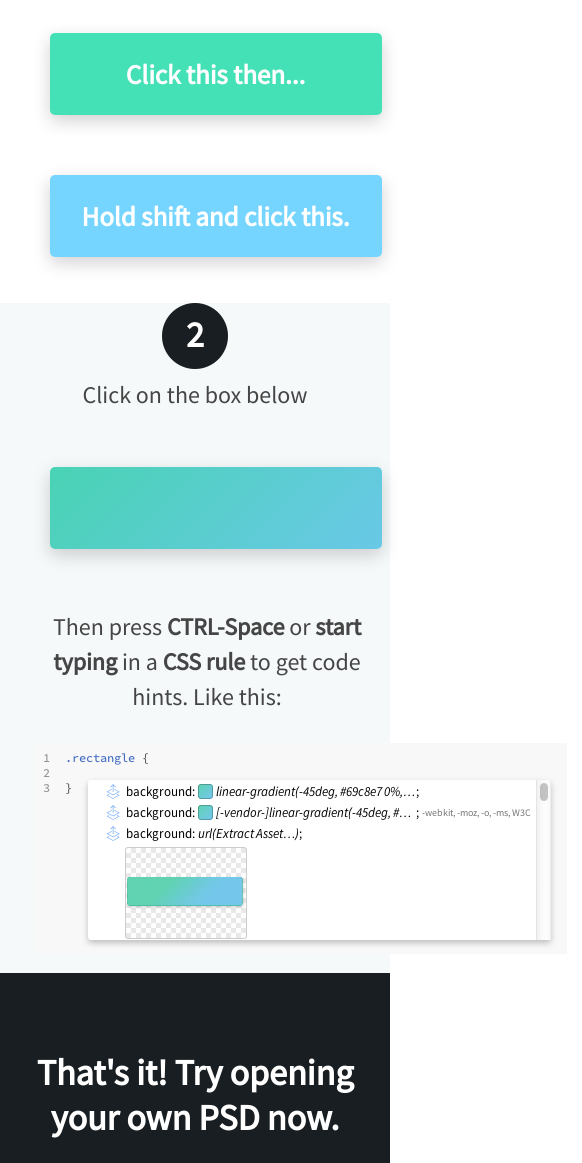
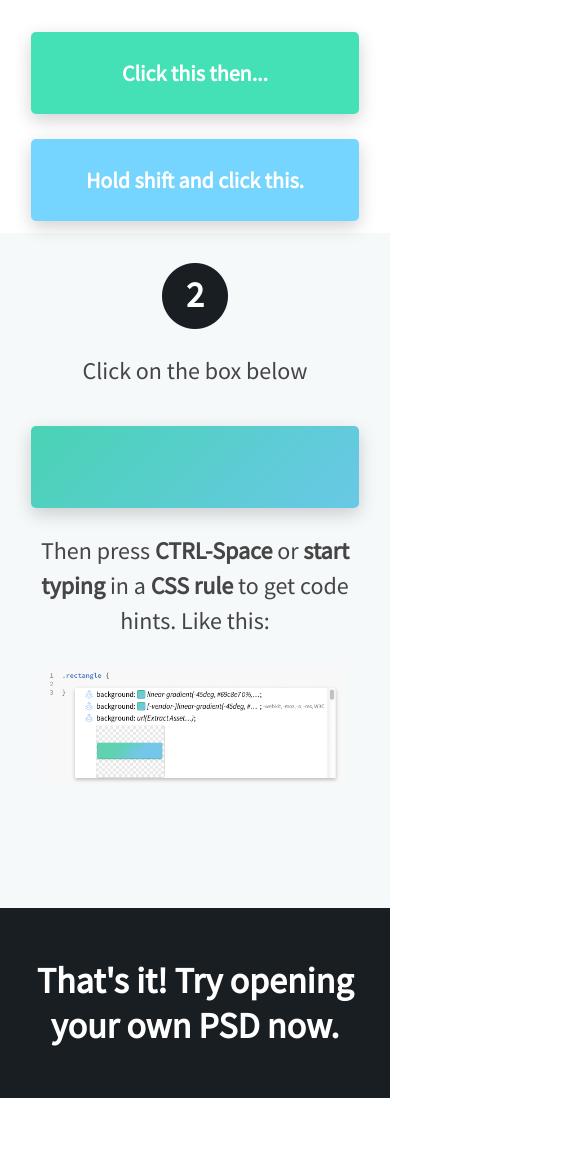
Before and after one commit to czmj/extract-demo, a plain HTML site: page index.html in a window 390 px wide. Shown: the part 370-1533 px from the top of the page, 582 px wide, since content can reach past the window. After the commit the page ends 1468 px from the top, so only its background shows below. Drawn offline with Linux system fonts and the light colour scheme.

Commit message:
improved responsiveness

```diff
--- a/index.html
+++ b/index.html
@@ -13,17 +13,17 @@
         <div class="badge"><div class="badge-number">1</div></div>
         <h3 class="content-heading">You can <strong>measure</strong> the distance between two objects.</h3>
         <div class="content">
-            <input type="button" class="button btn-green" value="Click this then..."/>
-            <input type="button" class="button btn-blue" value="Hold shift and click this."/>
+            <input type="button" class="col button btn-green" value="Click this then..."/>
+            <input type="button" class="col button btn-blue" value="Hold shift and click this."/>
         </div>
     </div>
     <div id="section2">
         <div class="badge"><div class="badge-number">2</div></div>
         <h3 class="content-heading">Click on the box below</h3>
         <div class="content">
-            <input type="button" class="button btn-grad"/>
-            <span>Then press <strong>CTRL-Space</strong> or <strong>start typing</strong> in a <strong>CSS rule</strong> to get code hints. Like this:</span>
-            <img src="images/Screen-Shot-2014-09-19-at-7.32.49-PM.png"/>
+            <input type="button" class="col button btn-grad"/>
+            <p class="col">Then press <strong>CTRL-Space</strong> or <strong>start typing</strong> in a <strong>CSS rule</strong> to get code hints. Like this:</p>
+            <img alt="Press CTRL-Space in a CSS rule" src="images/Screen-Shot-2014-09-19-at-7.32.49-PM.png"/>
         </div>
     </div>
     <div id="footer">
--- a/main.css
+++ b/main.css
@@ -2,6 +2,11 @@ body{
     margin:0;
     text-align:center;
     font-family: 'Source Sans Pro';
+}
+.col{
+    width: 332px;
+    max-width: 84%;
+    margin:3.2% 8%;
 }
 #header{
     background:#181e21;
@@ -27,7 +32,7 @@ body{
 }
 #section2{
     background-color: #f6f9fa;
-    padding-top: 3.6%%;
+    padding-top: 3.6%;
     min-height: 660px;
 }
 .badge{
@@ -49,15 +54,8 @@ body{
 h3{
     color: #454545;
     font: 400 24px / 36px 'Source Sans Pro';
-    margin-top: 2%;
 }
-.content {
-    width: 90%;
-    margin:0;
-    margin-left: auto;
-    margin-right: auto;
 
-}
 .button {
     width: 332px;
     height: 82px;
@@ -68,8 +66,14 @@ h3{
     -webkit-box-shadow: 0px 6px 18px 0.00px rgba(0, 0, 0, 0.18);
     -moz-box-shadow: 0px 6px 18px 0.00px rgba(0, 0, 0, 0.18);
     box-shadow: 0px 6px 18px 0.00px rgba(0, 0, 0, 0.18);
-    margin: 30px;
 }
+@media screen and (max-width: 480px) {
+    .button{
+        font-size: 22px;
+    }
+}
+
+/* button colours*/
 .btn-green{
     background-color: #44e0b6;
 }
@@ -83,28 +87,31 @@ h3{
     background: -ms-linear-gradient(135deg, #69c8e7 0%, #49d3b4 100%);
     background: linear-gradient(-45deg, #69c8e7 0%, #49d3b4 100%);
 }
-
-.content span{
-    width: 315px;
-    height: 89px;
-    margin:30px;
+/*section 2 content*/
+.content p{
+    /*height: 89px;
+    width: 315px !important;*/
     color: #454545;
     font: 400 24px / 35px 'Source Sans Pro';
     display:inline-block;
 }
 img{
     margin:4.3%;
-    width: 532px;
+    width: 60.9%;
+    min-width: 300px;
+    height:auto;
 }
 
+/*footer*/
 #footer {
     background-color: #181e21;
     min-height: 190px;
+    display: flex;
+    align-items: center;
+    justify-content: center;
 
 }
 #footer h2{
     color: #ffffff;
     font: 600 36px 'Source Sans Pro';
-    margin:0;
-    padding-top: 77px;
 }
```
